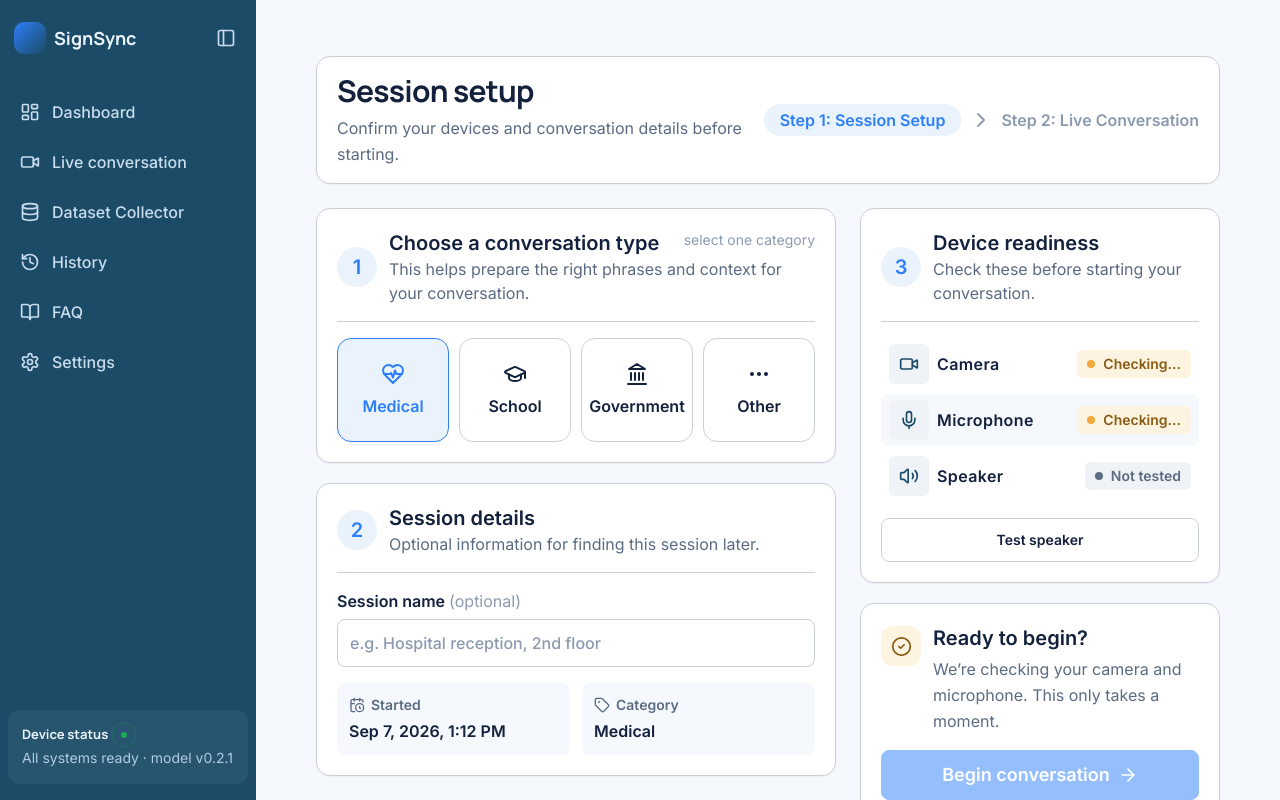
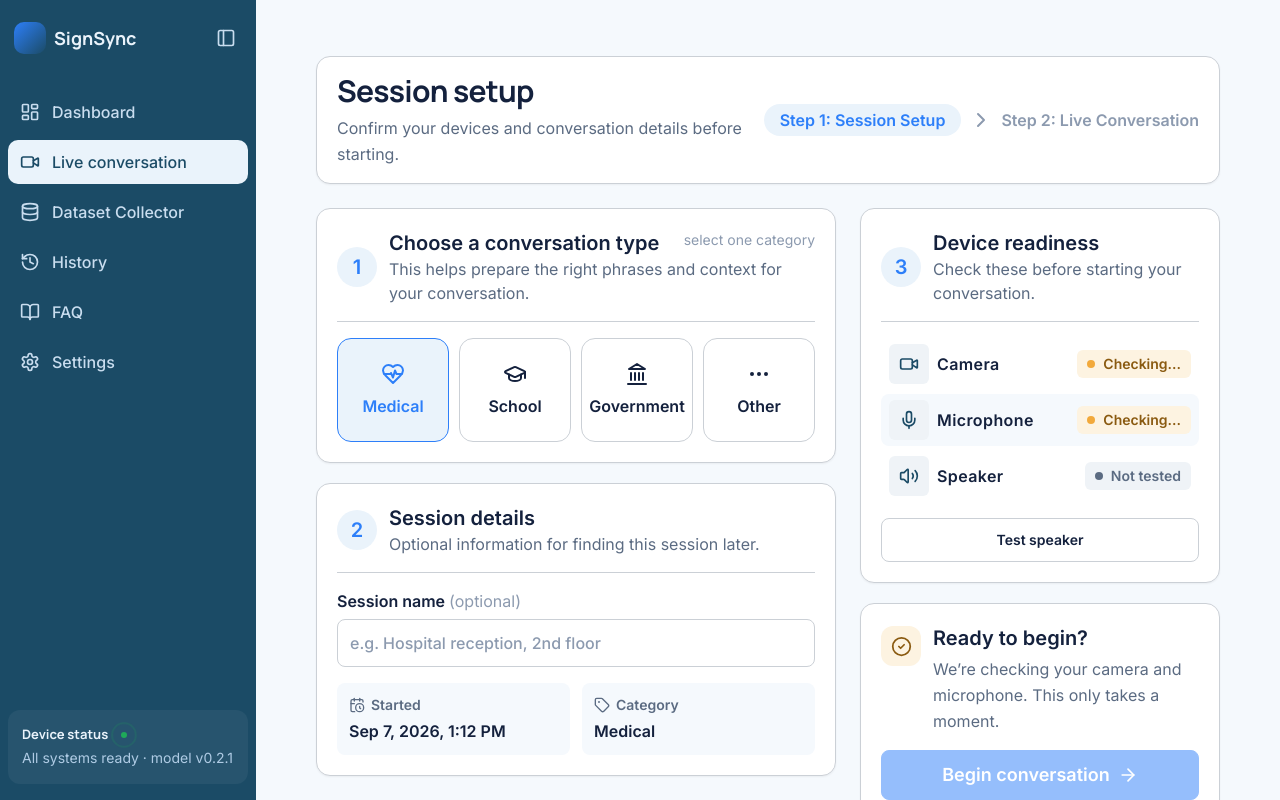
Before and after one commit to Kzarka7/SignSync, a React (Vite) app in the folder Frontend/: page /setup in a window 1280 px wide. Built offline with nearby package versions, Linux system fonts and the light colour scheme; no server answers.

Commit message:
fixing end session redirecting to wrong link

```diff
--- a/Frontend/src/components/layout/Sidebar.tsx
+++ b/Frontend/src/components/layout/Sidebar.tsx
@@ -29,9 +29,9 @@ interface NavItem {
 
 const navItems: NavItem[] = [
   { to: "/dashboard", label: "Dashboard", icon: LayoutDashboard },
-  { to: "/live", label: "Live conversation", icon: Video },
+  { to: "/live", label: "Live conversation", icon: Video, activePaths: ["/live", "/setup"] },
   { to: "/dataset-collector", label: "Dataset Collector", icon: Database },
-  { to: "/history", label: "History", icon: History },
+  { to: "/history", label: "History", icon: History, activePaths: ["/history", "/summary"] },
   { to: "/faq", label: "FAQ", icon: BookOpen },
   { to: "/settings", label: "Settings", icon: Settings },
 ];
@@ -83,8 +83,11 @@ export default function Sidebar({ isCollapsed, onToggle }: SidebarProps) {
 
       {/* Navigation */}
       {navItems.map(({ to, label, icon: Icon, live, activePaths }) => {
+        // activePaths entries are matched as exact-or-prefix, so a static
+        // entry like "/setup" also covers dynamic children the route table
+        // doesn't spell out here, e.g. "/summary" covers "/summary/:id".
         const isActive = activePaths
-          ? activePaths.includes(pathname)
+          ? activePaths.some((p) => pathname === p || pathname.startsWith(`${p}/`))
           : pathname === to;
 
         return (
--- a/Frontend/src/pages/LiveConversationPage.tsx
+++ b/Frontend/src/pages/LiveConversationPage.tsx
@@ -61,7 +61,7 @@ export default function LiveConversationPage() {
     saveSession(completedSession)
 
     resetSessionSetup()
-    navigate(`/session-summary/${completedSession.id}`)
+    navigate(`/summary/${completedSession.id}`)
   }
 
   if (!isReadyToBegin) return null
```
